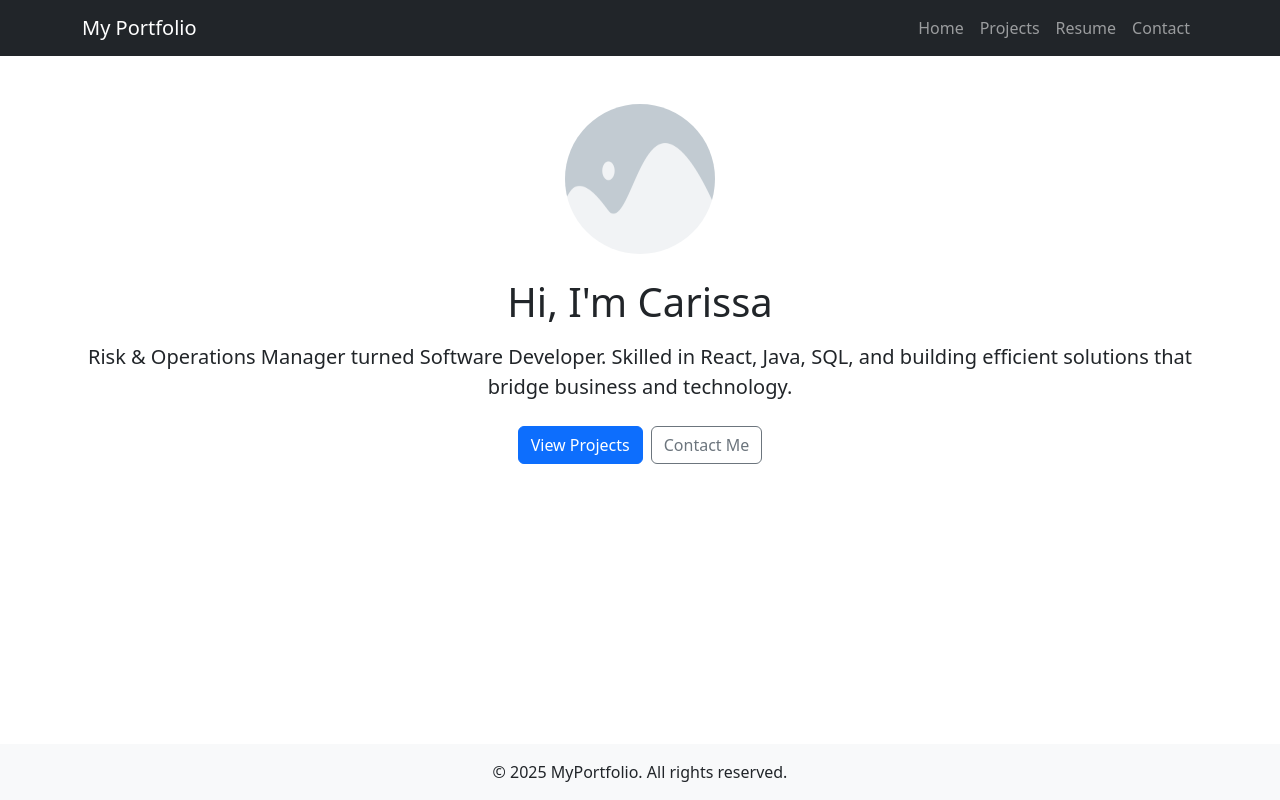
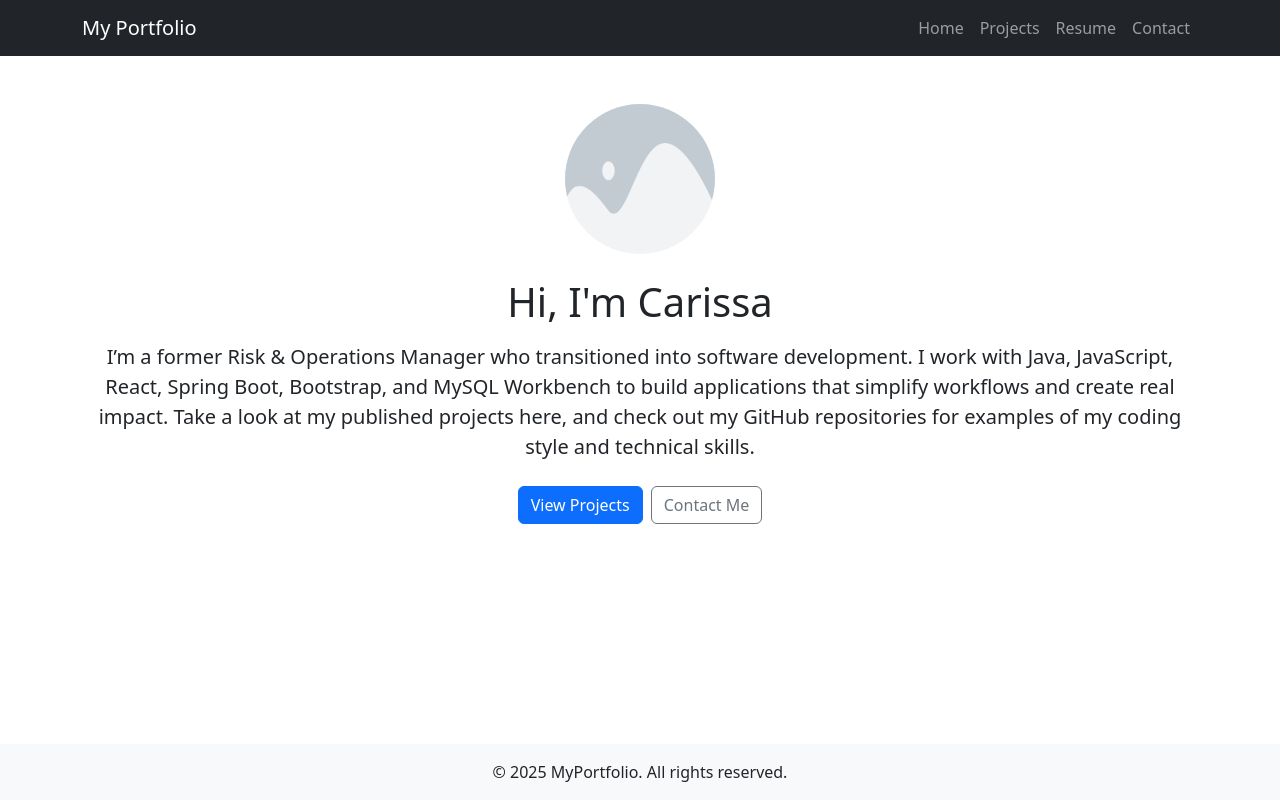
Before and after one commit to webdizzy777/portfolio, a React (Vite) app: page / in a window 1280 px wide. Built offline with nearby package versions, Linux system fonts and the light colour scheme.

Commit message:
update code

```diff
--- a/src/components/Home.jsx
+++ b/src/components/Home.jsx
@@ -15,9 +15,7 @@ function Home() {
 
       <h1 className="mb-3">Hi, I'm Carissa</h1>
       <p className="lead">
-        Risk & Operations Manager turned Software Developer.
-        Skilled in React, Java, SQL, and building efficient solutions that bridge
-        business and technology.
+        I’m a former Risk & Operations Manager who transitioned into software development. I work with Java, JavaScript, React, Spring Boot, Bootstrap, and MySQL Workbench to build applications that simplify workflows and create real impact. Take a look at my published projects here, and check out my GitHub repositories for examples of my coding style and technical skills.
       </p>
 
       <div className="mt-4">
```
